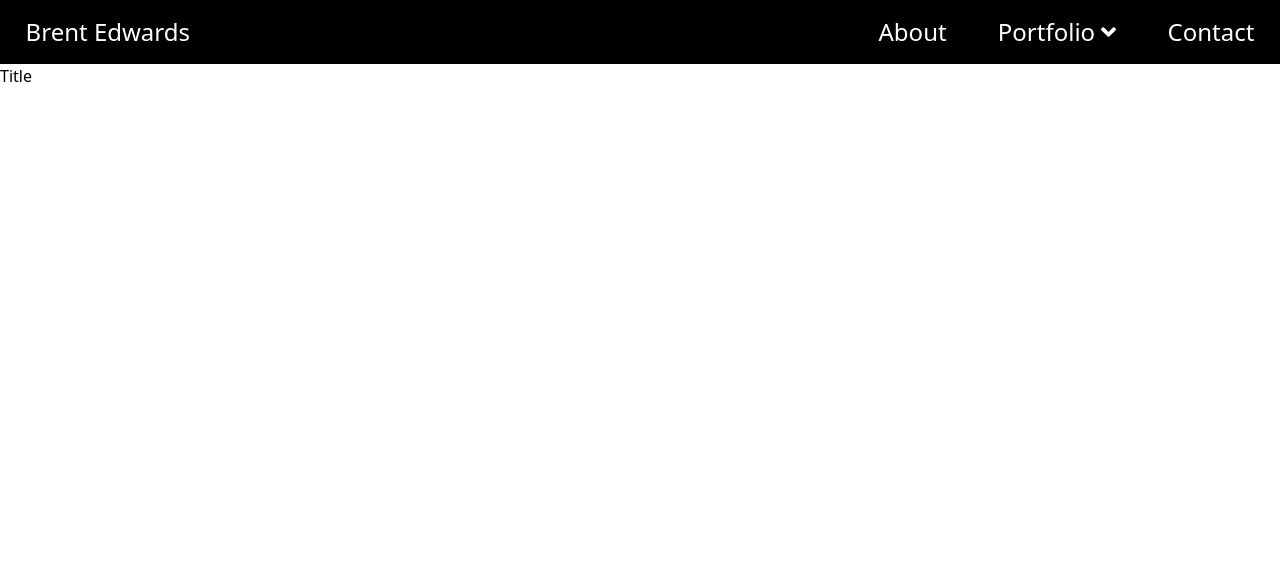
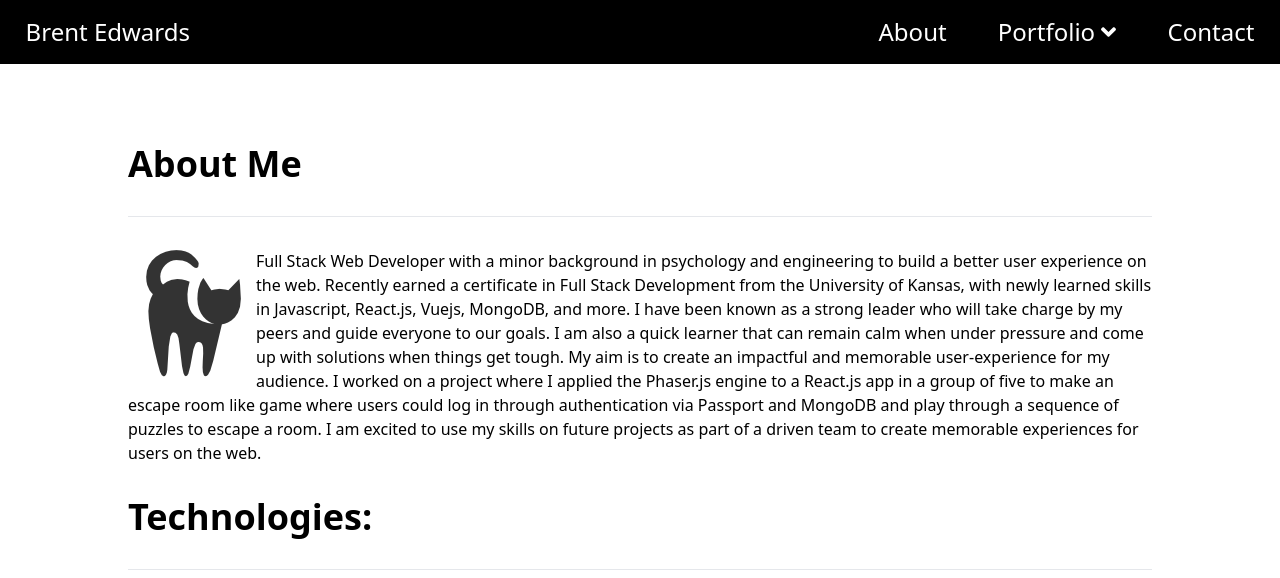
Before and after one commit to zirris512/vue-portfolio, a Vue app: page / in a window 1280 px wide. Shown: the top 578 px of the page. Built offline with nearby package versions, Linux system fonts and the light colour scheme.

Commit message:
add About section

```diff
--- a/src/components/nav/TheNav.vue
+++ b/src/components/nav/TheNav.vue
@@ -1,16 +1,15 @@
 <template>
     <nav class="h-16">
-        <ul class="flex items-center h-full w-full bg-black text-2xl">
+        <ul
+            class="flex items-center h-full w-full bg-black text-2xl select-none"
+        >
             <li class="flex-1"><a href="#">Brent Edwards</a></li>
             <li><a href="#">About</a></li>
-            <li class="relative">
-                <a
-                    tabindex="0"
-                    class="cursor-pointer"
-                    @click="showTitles = !showTitles"
-                >
-                    Portfolio
-                </a>
+            <li
+                class="relative cursor-pointer"
+                @click="showTitles = !showTitles"
+            >
+                <a tabindex="0"> Portfolio </a>
                 <font-awesome-icon
                     v-if="!showTitles"
                     icon="angle-down"
--- a/src/pages/About.vue
+++ b/src/pages/About.vue
@@ -1,13 +1,41 @@
 <template>
-    <h1>Title</h1>
+    <div class="mx-32 my-20 border-black">
+        <h1 class="text-4xl font-bold">About Me</h1>
+        <hr class="my-8" />
+        <div class="mb-8">
+            <img src="../assets/images/cat.png" alt="cat" class="float-left" />
+            <p>
+                Full Stack Web Developer with a minor background in psychology
+                and engineering to build a better user experience on the web.
+                Recently earned a certificate in Full Stack Development from the
+                University of Kansas, with newly learned skills in Javascript,
+                React.js, Vuejs, MongoDB, and more. I have been known as a
+                strong leader who will take charge by my peers and guide
+                everyone to our goals. I am also a quick learner that can remain
+                calm when under pressure and come up with solutions when things
+                get tough. My aim is to create an impactful and memorable
+                user-experience for my audience. I worked on a project where I
+                applied the Phaser.js engine to a React.js app in a group of
+                five to make an escape room like game where users could log in
+                through authentication via Passport and MongoDB and play through
+                a sequence of puzzles to escape a room. I am excited to use my
+                skills on future projects as part of a driven team to create
+                memorable experiences for users on the web.
+            </p>
+        </div>
+        <h1 class="text-4xl font-bold">Technologies:</h1>
+        <hr class="my-8" />
+        <div class="grid grid-cols-2 gap-4">
+            <div></div>
+            <div></div>
+        </div>
+    </div>
 </template>
 
 <script lang="ts">
-import { defineComponent } from 'vue'
+    import { defineComponent } from "vue";
 
-export default defineComponent({
-    setup() {
-
-    },
-})
+    export default defineComponent({
+        setup() {},
+    });
 </script>
```
